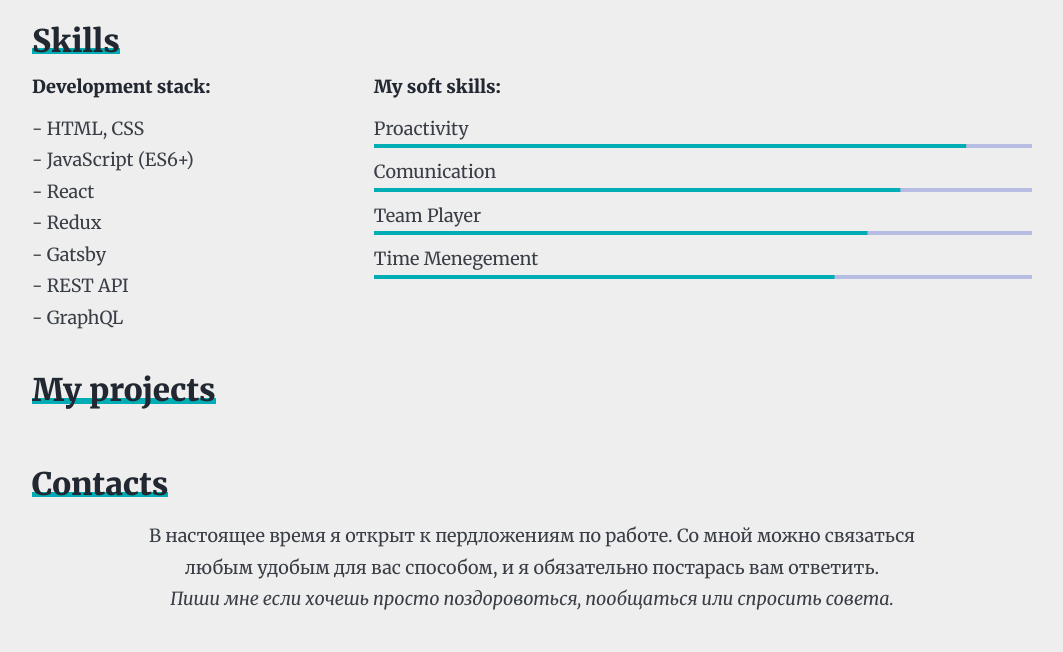
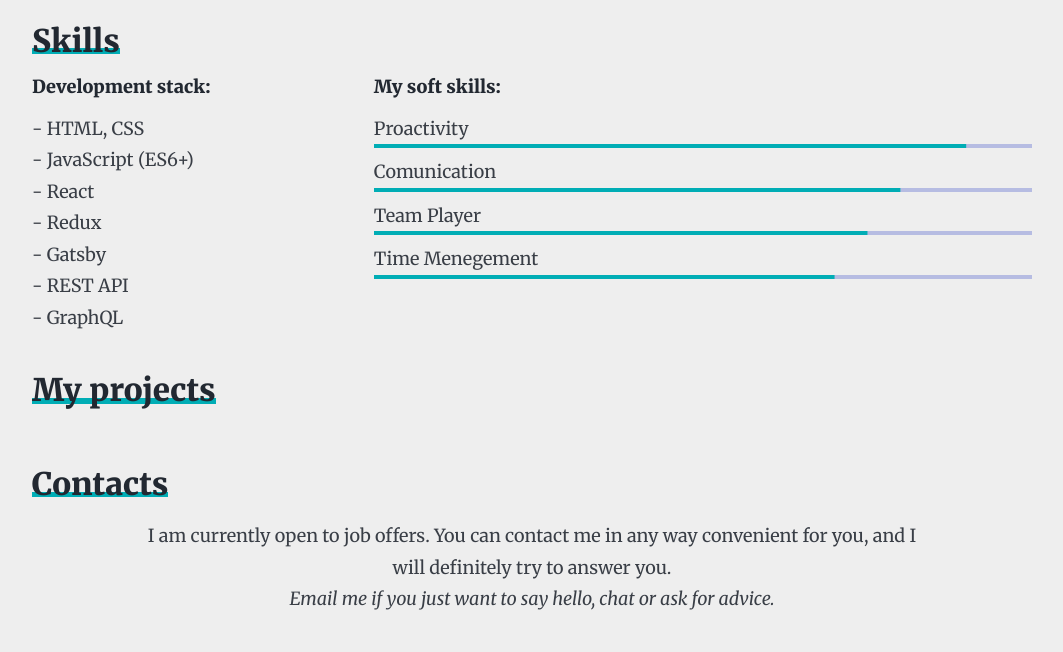
Before and after one commit to xsmirx/xsmirx.com, a Gatsby site: page / in a window 1280 px wide. Shown: the part 1280-1932 px from the top of the page, without its empty margins (108-1171 px from the left). Built offline with nearby package versions, Linux system fonts and the light colour scheme; Gatsby itself is replaced by a stand-in of ours; some packages are replaced by stand-ins of ours.

Commit message:
change text

```diff
--- a/src/content/Contacts.md
+++ b/src/content/Contacts.md
@@ -6,6 +6,6 @@ telegram: "https://telegram.me/xsmirx"
 email: "mailto:xsmirx@gmail.com"
 ---
 
-В настоящее время я открыт к пердложениям по работе. Со мной можно связаться любым удобым для вас способом, и я обязательно постарась вам ответить.
+I am currently open to job offers. You can contact me in any way convenient for you, and I will definitely try to answer you.
 
-_Пиши мне если хочешь просто поздоровоться, пообщаться или спросить совета._
+_Email me if you just want to say hello, chat or ask for advice._
```
